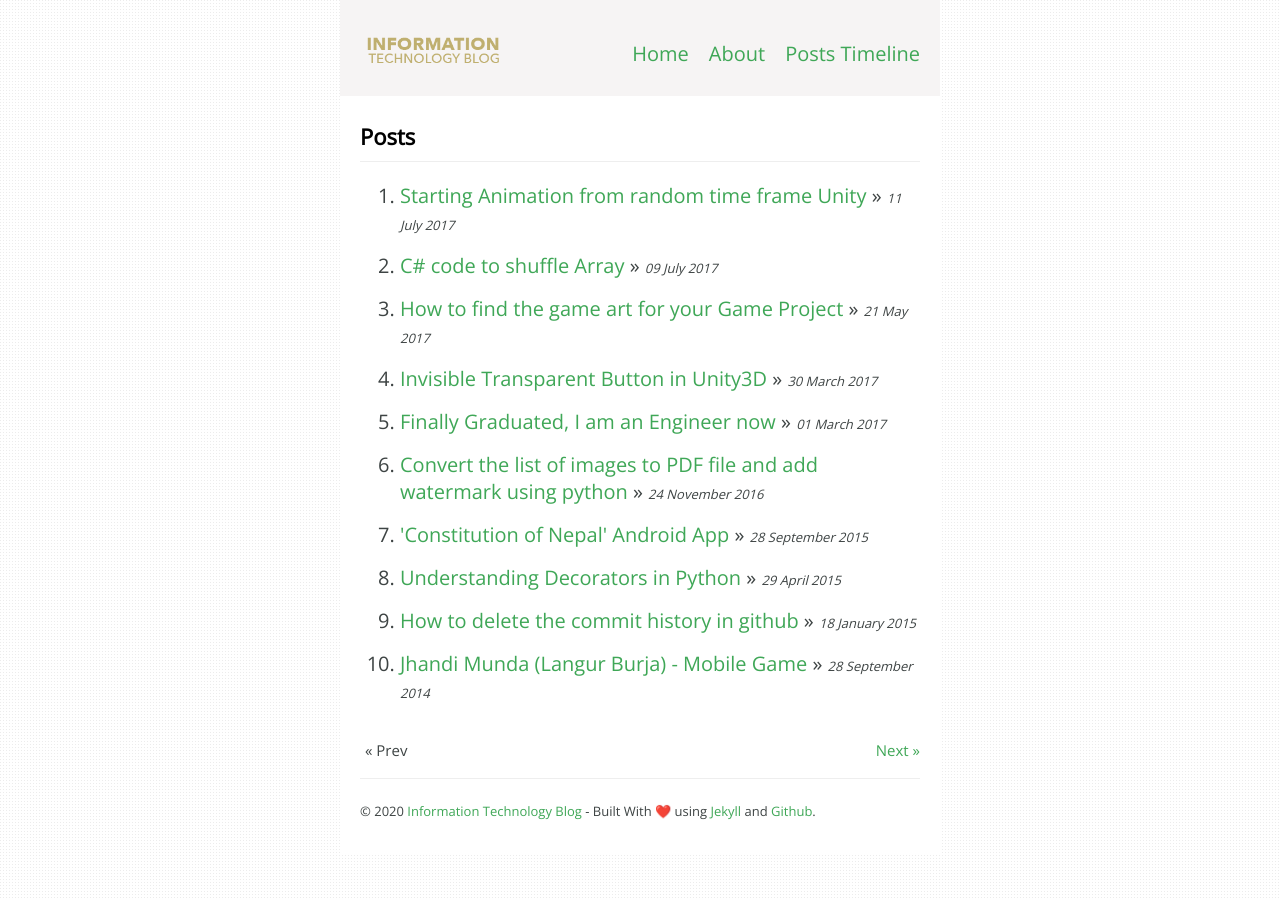
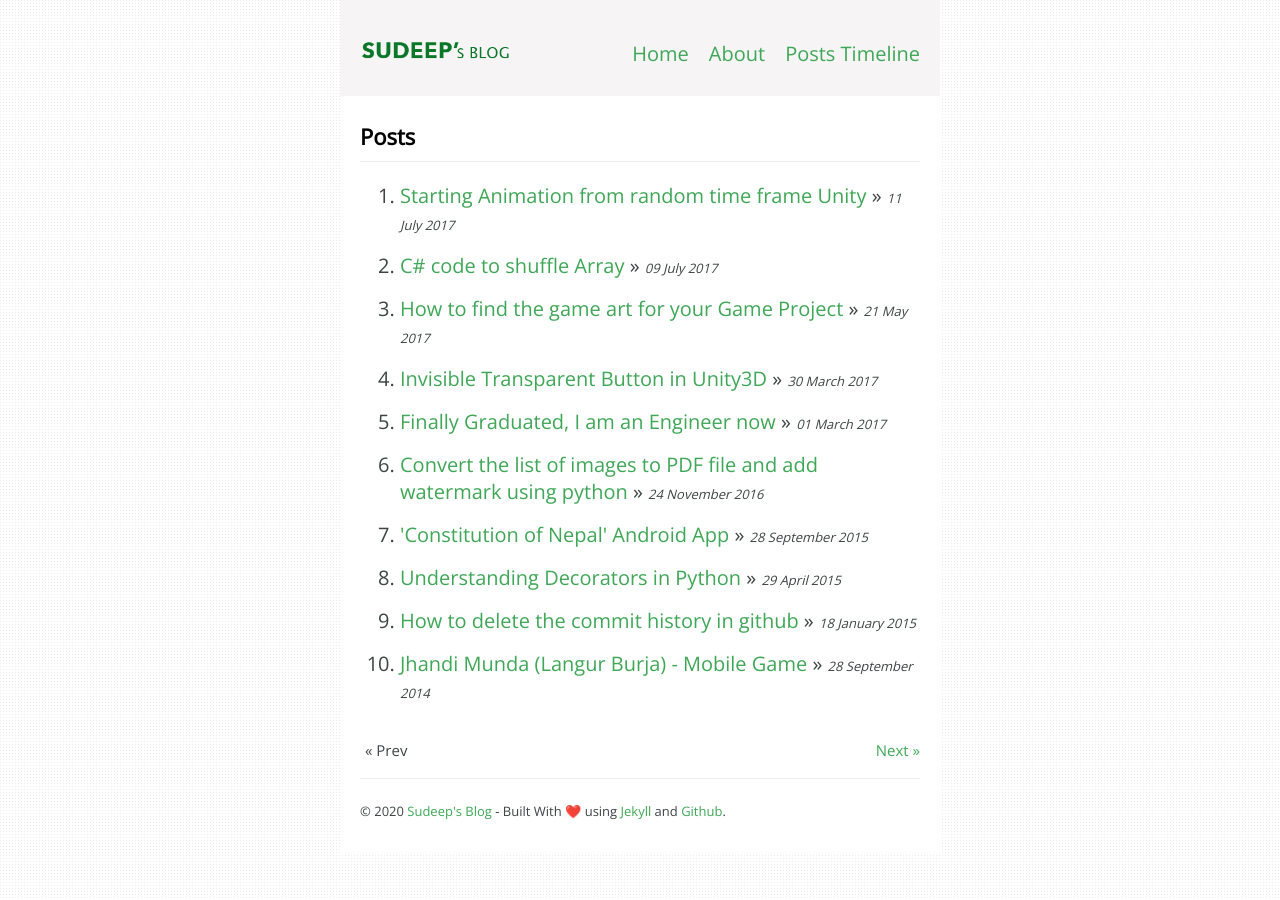
Before and after one commit to sudeep611/sudeep611.github.io, a Jekyll site: the page built from index.html, in a window 1280 px wide. Built offline with Jekyll 4.4.1, drawn with Linux system fonts in a browser that asks for light colours; the list of posts is cut into pages by our own code; part of the change alters nothing that is shown.

```diff
--- a/_config.yml
+++ b/_config.yml
@@ -18,10 +18,10 @@
 # You can create any custom variable you would like, and they will be accessible
 # in the templates via {{ site.myvariable }}.
 
-title: Information Technology Blog
+title: Sudeep's Blog
 email: sudeep611@gmail.com
 description: >- # this means to ignore newlines until "baseurl:"
-  Sudeep's Journey to IT
+  All about Information Technology
 baseurl: "" # the subpath of your site, e.g. /blog
 permalink: /blog/:year/:month/:day/:title/
 url: "https://sudeepacharya.com.np" # the base hostname & protocol for your site, e.g. http://example.com
```
Also changed, not shown: assets/images/logo.png.
